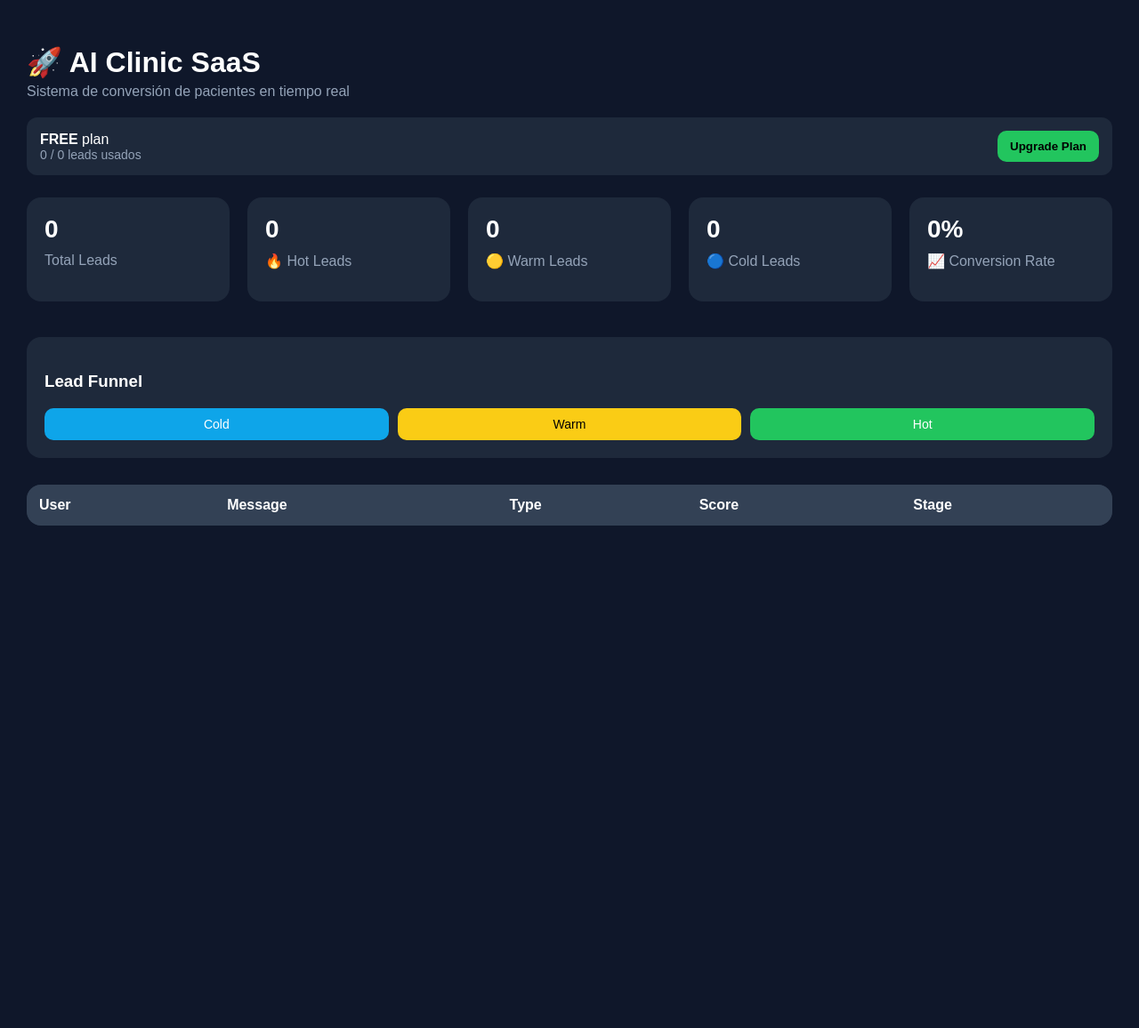
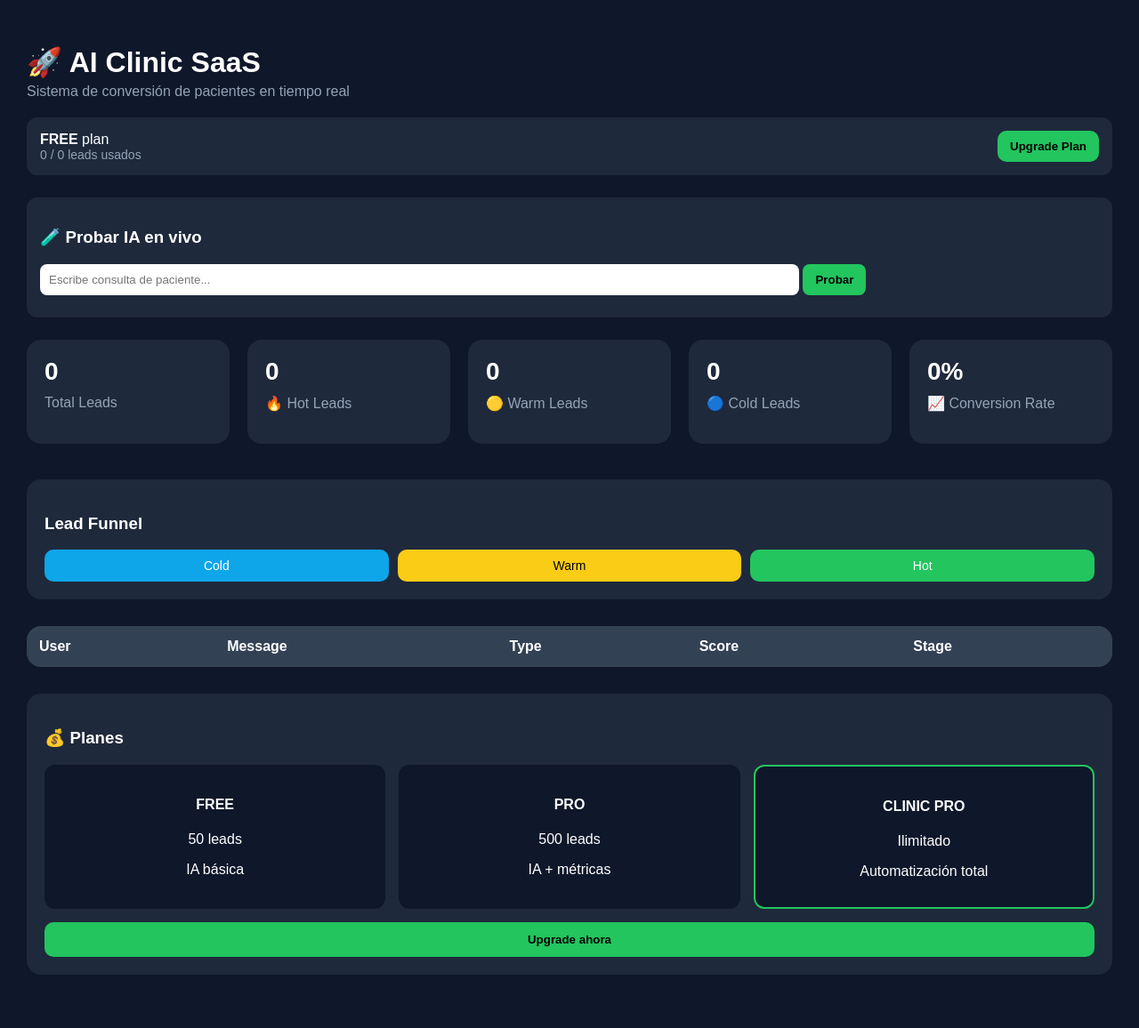
Before and after one commit to Felpu01/ai-clinic-assistant, a Flask app: page /dashboard in a window 1280 px wide. Shown: the whole page at 89% size. Before the commit the page ends 591 px from the top, so only its background shows below. Run offline with Flask 3, Linux system fonts and the light colour scheme; the visitor is signed in with stand-in values (Sample User, id 1); data that the repository does not hold is empty.

Commit message:
Update dashboard.html

```diff
--- a/templates/dashboard.html
+++ b/templates/dashboard.html
@@ -54,6 +54,62 @@
             background: #16a34a;
         }
 
+        /* ---------------- DEMO BOX ---------------- */
+        .demo-box {
+            background: #1e293b;
+            padding: 15px;
+            border-radius: 12px;
+            margin-bottom: 25px;
+        }
+
+        .demo-box input {
+            width: 70%;
+            padding: 10px;
+            border-radius: 8px;
+            border: none;
+        }
+
+        .demo-box button {
+            padding: 10px 14px;
+            border: none;
+            border-radius: 8px;
+            background: #22c55e;
+            cursor: pointer;
+            font-weight: bold;
+        }
+
+        .demo-response {
+            margin-top: 10px;
+            color: #94a3b8;
+        }
+
+        /* ---------------- PRICING ---------------- */
+        .pricing {
+            background: #1e293b;
+            padding: 20px;
+            border-radius: 16px;
+            margin-top: 30px;
+            margin-bottom: 30px;
+        }
+
+        .pricing-grid {
+            display: grid;
+            grid-template-columns: repeat(3, 1fr);
+            gap: 15px;
+            margin-top: 15px;
+        }
+
+        .price-card {
+            background: #0f172a;
+            padding: 15px;
+            border-radius: 12px;
+            text-align: center;
+        }
+
+        .highlight {
+            border: 2px solid #22c55e;
+        }
+
         /* ---------------- CARDS ---------------- */
         .cards {
             display: grid;
@@ -66,11 +122,6 @@
             background: #1e293b;
             padding: 20px;
             border-radius: 16px;
-            transition: 0.2s;
-        }
-
-        .card:hover {
-            transform: translateY(-3px);
         }
 
         .card h2 {
@@ -118,7 +169,6 @@
         .warm { background: #facc15; color: black; }
         .hot { background: #22c55e; }
 
-        /* ---------------- TABLE ---------------- */
         table {
             width: 100%;
             border-collapse: collapse;
@@ -152,17 +202,27 @@
             <div class="plan-info" id="usage">0 / 0 leads usados</div>
         </div>
 
-        <button class="upgrade-btn" onclick="alert('Ir a Stripe / Upgrade flow')">
+        <button class="upgrade-btn" onclick="alert('Stripe upgrade flow')">
             Upgrade Plan
         </button>
     </div>
 
-    <!-- ALERTA LIMITE -->
+    <!-- ALERTA -->
     <div class="alert" id="limitAlert">
-        ⚠️ Has alcanzado el límite de tu plan. Upgrade para seguir recibiendo pacientes.
+        ⚠️ Estás cerca o en el límite de tu plan.
     </div>
 
-    <!-- KPI CARDS -->
+    <!-- 🧪 DEMO IA -->
+    <div class="demo-box">
+        <h3>🧪 Probar IA en vivo</h3>
+
+        <input id="demoInput" placeholder="Escribe consulta de paciente...">
+        <button onclick="sendDemo()">Probar</button>
+
+        <div class="demo-response" id="demoResponse"></div>
+    </div>
+
+    <!-- KPI -->
     <div class="cards">
 
         <div class="card">
@@ -217,6 +277,37 @@
         <tbody id="leadsTable"></tbody>
     </table>
 
+    <!-- 💰 PRICING -->
+    <div class="pricing">
+        <h3>💰 Planes</h3>
+
+        <div class="pricing-grid">
+
+            <div class="price-card">
+                <h4>FREE</h4>
+                <p>50 leads</p>
+                <p>IA básica</p>
+            </div>
+
+            <div class="price-card">
+                <h4>PRO</h4>
+                <p>500 leads</p>
+                <p>IA + métricas</p>
+            </div>
+
+            <div class="price-card highlight">
+                <h4>CLINIC PRO</h4>
+                <p>Ilimitado</p>
+                <p>Automatización total</p>
+            </div>
+
+        </div>
+
+        <button style="width:100%;margin-top:15px;padding:12px;background:#22c55e;border:none;border-radius:10px;font-weight:bold;">
+            Upgrade ahora
+        </button>
+    </div>
+
     <script src="/static/dashboard.js"></script>
 
 </body>
```
